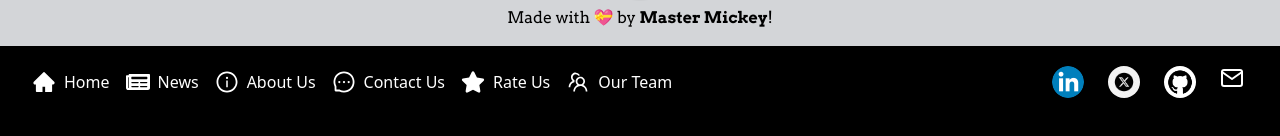
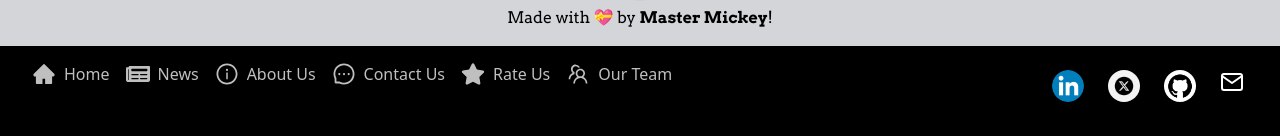
Before and after one commit to singodiyashubham87/Draw-it-out, a React (Vite) app: page / in a window 1280 px wide. Shown: the part 977-1113 px from the top of the page. Built offline with nearby package versions, Linux system fonts and the light colour scheme; a web font is replaced by a local one.

Commit message:
Hover effects on footer made

```diff
--- a/src/components/Footer.jsx
+++ b/src/components/Footer.jsx
@@ -6,6 +6,7 @@ import LinkedInIcon from "../assets/images/linkedin.jpg";
 import TwitterIcon from "../assets/images/X.png";
 import GitHubIcon from "../assets/images/github.png";
 import RateUs from './RateUs'; // Adjust the import path as needed
+import FooterLink from './FooterLink';
 
 const Footer = () => {
   const [showRateUs, setShowRateUs] = useState(false);
@@ -21,40 +22,40 @@ const Footer = () => {
           <div className="footerNav">
             <ul className="flex gap-4">
               <li>
-                <a href="#" className="text-white flex items-center hover:text-gray-600">
+              <FooterLink label={"Home"}>
                 <AiFillHome className="h-6 w-6" />
+              </FooterLink>
                   <span className="ml-2">Home</span>
-                </a>
               </li>
               <li>
-                <a href="#" className="text-white flex items-center hover:text-gray-600">
+              <FooterLink label={"News"}>
                 <FaNewspaper className="h-6 w-6" />
+              </FooterLink>
                   <span className="ml-2">News</span>
-                </a>
               </li>
               <li>
-                <a href="#" className="text-white flex items-center hover:text-gray-600">
+              <FooterLink label={"About Us"}>
                 <AiOutlineInfoCircle className="h-6 w-6" />
+              </FooterLink>
                   <span className="ml-2">About Us</span>
-                </a>
               </li>
               <li>
-                <a href="#" className="text-white flex items-center hover:text-gray-600">
+              <FooterLink label={"Contact Us"}>
                <AiOutlineMessage className="h-6 w-6" />
+              </FooterLink>
                   <span className="ml-2">Contact Us</span>
-                </a>
               </li>
               <li>
-                <a onClick={toggleRateUs} className="text-white flex items-center hover:text-gray-600 cursor-pointer">
+              <FooterLink label={"Rate Us"}>
                  <FaStar className="h-6 w-6" />
+              </FooterLink>
                   <span className="ml-2">Rate Us</span>
-                </a>
               </li>
               <li>
-                <a href="#" className="text-white flex items-center hover:text-gray-600">
+              <FooterLink label={"Our Team"}>
                 <AiOutlineTeam className="h-6 w-6" />
+              </FooterLink>
                   <span className="ml-2">Our Team</span>
-                </a>
               </li>
             </ul>
           </div>
--- /dev/null
+++ b/src/components/FooterLink.jsx
@@ -0,0 +1,10 @@
+import React from "react";
+
+export default function FooterLink({link, label, children}) {
+    return (
+      <a href={link || "#"} className="text-white opacity-75 flex items-center hover:scale-110 transform transition-all duration-300 hover:opacity-100">
+        {children}
+        <span className="ml-2">{label}</span>
+      </a>
+    )
+  }
```
Lines whose indentation alone changed are shown as unchanged.
